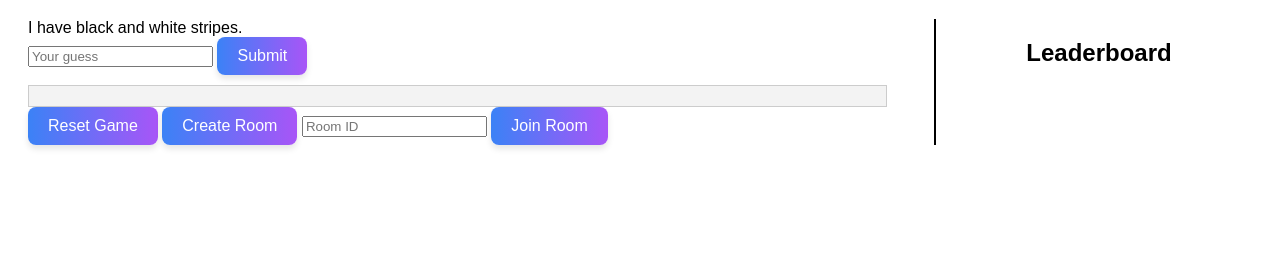
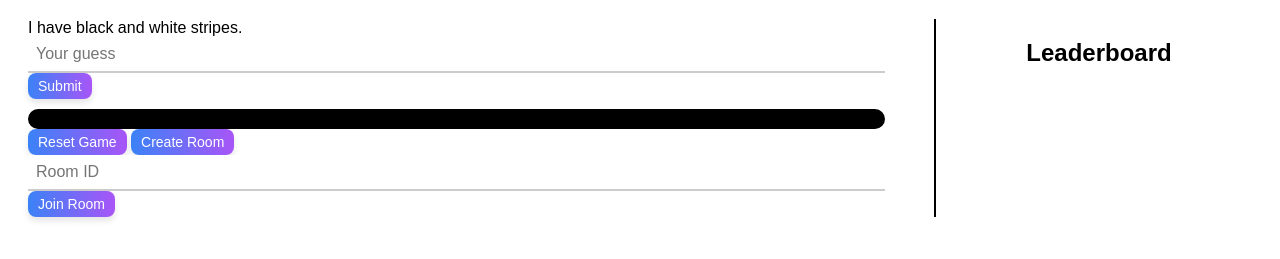
Before and after one commit to AcesceBeam/animal-mystery, a website: page public/index.html in a window 1280 px wide. Shown: the part 61-320 px from the top of the page. Drawn offline with nearby package versions, Linux system fonts and the light colour scheme; no server answers.

Commit message:
Update index.html

```diff
--- a/public/index.html
+++ b/public/index.html
@@ -38,26 +38,31 @@
         .guess-input {
             margin-bottom: 10px;
         }
+
         .progress-bar {
-            width: 100%;
-            background-color: #f3f3f3;
-            border: 1px solid #ccc;
-        }
-        .progress {
+             width: 100%;
+             height: 20px;
+             background-color: #000;
+             border-radius: 10px;
+             overflow: hidden;
+         }
+
+         .progress {
             width: 0;
-            height: 20px;
-            background-color: green;
-        }
+            height: 100%;
+            background: linear-gradient(90deg, green, blue, purple, red); /* Gradient background */
+         }
+
         .styled-button {
             background: linear-gradient(90deg, #3b82f6, #a855f7);
             border: none;
             border-radius: 8px;
             color: white;
-            padding: 10px 20px;
+            padding: 5px 10px; /* Reduced padding */
             text-align: center;
             text-decoration: none;
             display: inline-block;
-            font-size: 16px;
+            font-size: 14px; /* Reduced font size */
             cursor: pointer;
             box-shadow: 0 4px 6px rgba(0, 0, 0, 0.1);
             transition: all 0.2s ease-in-out;
@@ -65,6 +70,20 @@
 
         .styled-button:hover {
             box-shadow: 0 8px 12px rgba(0, 0, 0, 0.2);
+        }
+
+        input[type="text"] {
+            padding: 8px;
+            border: none;
+            border-bottom: 2px solid #ccc;
+            width: 100%; /* Full width */
+            box-sizing: border-box; /* Make padding and border included in the element's total width and height */
+            font-size: 16px; /* Increased font size */
+        }
+
+        input[type="text"]:focus {
+            outline: none;
+            border-bottom: 2px solid #3b82f6; /* Focus border color */
         }
     </style>
 </head>
```
